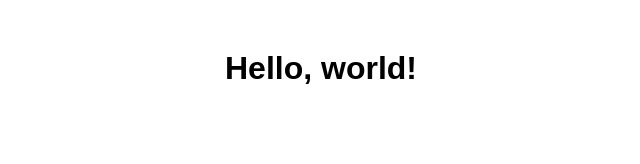
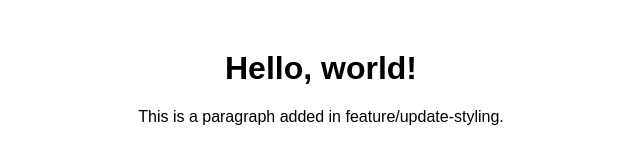
Before and after one commit to kavyaminfy/merge-conflict, a plain HTML site: page index.html in a window 1280 px wide. Shown: the whole page, without its empty margins (319-959 px from the left). Drawn offline with Linux system fonts and the light colour scheme.

Commit message:
Add new paragraph for feature/update-styling

```diff
--- a/index.html
+++ b/index.html
@@ -6,5 +6,6 @@
 </head>
 <body>
   <h1>Hello, world!</h1>
+  <p>This is a paragraph added in feature/update-styling.</p>
 </body>
 </html>
```
